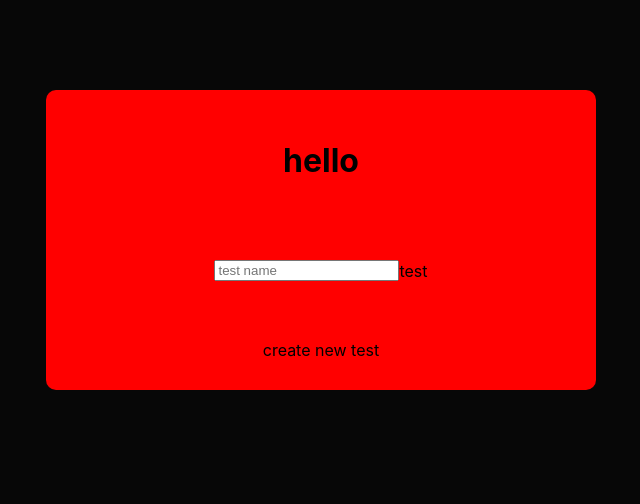
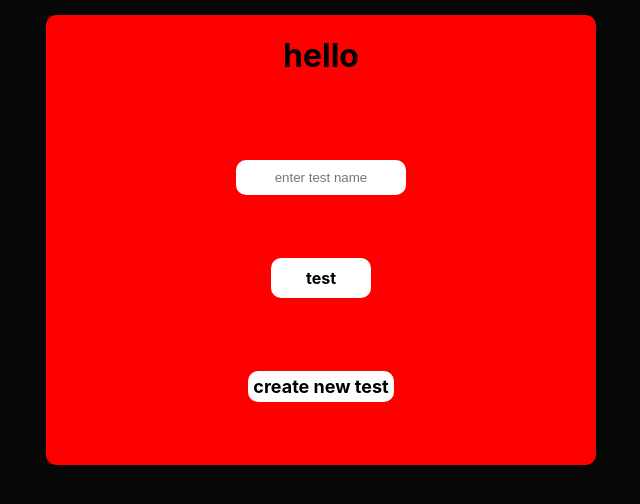
Before and after one commit to LiorAharon98/decibel-meter, a Next.js app: page /profile in a window 1280 px wide. Shown: the top 504 px of the page, without its empty margins (319-959 px from the left). Built offline with nearby package versions, Linux system fonts and the light colour scheme.

Commit message:
update10

```diff
--- a/components/decibel_analyzer/decibel_analyzer.module.css
+++ b/components/decibel_analyzer/decibel_analyzer.module.css
@@ -27,12 +27,13 @@
     color: black;
   }
   .container_profile {
+justify-content: space-between;
     flex-wrap: wrap;
     border-radius: 10px;
     display: flex;
-    flex-direction: row;
+    flex-direction: column;
     width: 43%;
-    height: 300px;
+    height: 450px;
     background-color: rgb(255, 0, 0);
     color: black;
   }
--- a/components/input/Input.js
+++ b/components/input/Input.js
@@ -1,6 +1,6 @@
 import React, { forwardRef } from "react";
 import styles from "./inp.module.css";
 const Input = forwardRef((props,ref) => {
-  return <input className={styles.inp} placeholder={props.placeHolder} ref={ref} />;
+  return <input  className={styles.inp} placeholder={props.placeHolder} ref={ref} />;
 });
 export default Input;
--- a/context/Data.js
+++ b/context/Data.js
@@ -28,6 +28,7 @@ const DataProvider = ({ children }) => {
   });
 
   const [lastMin, setLastMin] = useState({
+    date: "",
     current: [], // current state spectrum
     daily: [],
     avg: 0,
@@ -40,14 +41,15 @@ const DataProvider = ({ children }) => {
   const loop = user.timeLapse || 60;
   const currentSpec = Math.floor((10 * loop) / 100);
   const dbDiff = 35;
+  const localUrl = "http://localhost:3000/api/";
+  const herokuUrl = "https://decibel-meter.herokuapp.com/api/";
 
   useEffect(() => {
+    console.log(decibel)
     test();
   }, [decibel]);
 
-
   useEffect(() => {
-    console.log(user)
     if (user.timeLapse) sessionStorage.setItem("key", JSON.stringify(user));
   }, [user]);
 
@@ -55,7 +57,7 @@ const DataProvider = ({ children }) => {
     //while generating default
     let xdate = new Date().toString().substring(16, 21);
     const currentDecibelDate = user.decibelHistory.find((dbDate) => {
-      return dbDate.date == "22:21";
+      return dbDate.date == xdate;
     });
     if (decibel.decibelNumHistoryArr.length == loop) {
       decibel.decibelNumHistoryArr = [];
@@ -126,15 +128,13 @@ const DataProvider = ({ children }) => {
         let volumeSum = 0;
         for (const volume of volumes) volumeSum += volume;
         const averageVolume = volumeSum / volumes.length;
-        // analyser.getByteTimeDomainData(volumes);
         // Value range: 127 = analyser.maxDecibels - analyser.minDecibels;
         let decibelNum = (averageVolume * 100) / 127;
 
         let decibelNumNumber = decibelNum.toFixed(0);
-
-        lastMin.current.push(decibelNumNumber);
-        decibel.decibelNumHistoryArr.push(decibelNumNumber);
-        decibel.dbGraph.push(decibelNumNumber);
+        setLastMin((prev) => {
+          return { ...prev, current: [...prev.current, decibelNumNumber] };
+        });
 
         setDecibel((prev) => {
           return {
@@ -142,6 +142,7 @@ const DataProvider = ({ children }) => {
             currentDecibelNum: decibelNumNumber,
             maxDecibelNum: Math.max(decibelNumNumber, prev.maxDecibelNum),
             minDecibelNum: Math.min(decibelNumNumber, prev.minDecibelNum),
+            dbGraph: [...prev.dbGraph, decibelNumNumber],
             decibelNumHistoryArr: [...prev.decibelNumHistoryArr, decibelNumNumber],
           };
         });
@@ -181,13 +182,15 @@ const DataProvider = ({ children }) => {
           user.decibelHistory.length * 240 <= loop
         ) {
           //for first run ONLY
-          // console.log(alarmInMin)
-          lastMin.daily.push({
-            date: new Date().toString().substring(16, 21),
-            avg: lastMin.avg,
-            max: lastMin.max,
-            min: lastMin.min,
-            alarm: lastMin.alarm,
+          setLastMin((prev) => {
+            return {
+              ...prev,
+              date: new Date().toString().substring(16, 21),
+              avg: prev.avg,
+              max: prev.max,
+              min: prev.min,
+              alarm: prev.alarm,
+            };
           });
 
           lastMin.alarm = false;
@@ -195,7 +198,6 @@ const DataProvider = ({ children }) => {
 
         //Send to Data-Base\\ -- for first run ONLY!!!
         if (decibel.decibelNumHistoryArr.length % currentSpec == 0 && user.decibelHistory.length * 240 < loop) {
-          //every quarter of loop
           decibelHistoryBtn();
           console.log("added to Data-Base", lastMin.daily);
           lastMin.daily = []; //re-generate daily
@@ -215,7 +217,7 @@ const DataProvider = ({ children }) => {
     setUser(userFromDb);
   };
   const selectedUser = (createdUser) => {
-    const response = axios.post("https://decibel-meter.herokuapp.com/api/user2", createdUser).then((res) => {
+    const response = axios.post(`${localUrl}user2`, createdUser).then((res) => {
       return res.data;
     });
 
@@ -224,7 +226,7 @@ const DataProvider = ({ children }) => {
 
   const createDecibelHistory = (name, arr) => {
     const userToFetch = { name, arr };
-    const response = axios.put("https://decibel-meter.herokuapp.com/api/user2", userToFetch).then((res) => {
+    const response = axios.put(`${localUrl}user2`, userToFetch).then((res) => {
       return res.data;
     });
 
@@ -253,10 +255,12 @@ const DataProvider = ({ children }) => {
   };
   const fetchTestName = async (test) => {
     const testName = { name: user.name, testName: test };
-    const response = await axios.post("https://decibel-meter.herokuapp.com/api/user3", testName);
+    const response = await axios.post(`${localUrl}user3`, testName);
     setUser(response.data);
   };
   const value = {
+    localUrl,
+    herokuUrl,
     fetchTestName,
     chooseSelectedArr,
     isStart,
--- a/pages/api/user.js
+++ b/pages/api/user.js
@@ -6,6 +6,7 @@ const handler = async (req, res) => {
   );
 
   const addUser = async (data) => {
+    console.log(data)
     const findUser = await user.findOne({ name: data.name, password: data.password });
     if (findUser) return res.json(null);
     const createdUser = await user.create(data);
--- a/pages/api/user3.js
+++ b/pages/api/user3.js
@@ -5,16 +5,16 @@ const handler = async (req, res) => {
     "mongodb+srv://liors-database:lior.ah98@cluster0.iybrzvm.mongodb.net/decibel-meter?retryWrites=true&w=majority"
   );
 
-  const getTestName = async (value) => {
+  const testName = async (value) => {
     await user.findOneAndUpdate(
       { name: value.name },
-      { $push: { decibelHistory: { testName: { $each: { volume: 0, avg: 0, alarm: false, date: "" } } } } }
+      { $push: { decibelHistory: { [value.testName]: { $each: { volume: 0, avg: 0, alarm: false, date: "" } } } } }
     );
-    const response = user.find({ name: value.name });
+    const response = await user.findOne({ name: value.name });
     res.json(response);
   };
   if (req.method === "POST") {
-    getTestName(req.body);
+    testName(req.body);
   }
 };
 
--- a/pages/profile.js
+++ b/pages/profile.js
@@ -1,14 +1,19 @@
 import React, { useRef } from "react";
 import DecibelAnalyzer from "../components/decibel_analyzer/DecibelAnalyzer";
 import { useDataProvider } from "../context/Data";
-import Link from "next/link";
+import { useRouter } from "next/router";
+import Input from "../components/input/Input";
 import styles from "../styles/profile.module.css";
 const Profile = () => {
+  const router = useRouter()
   const { fetchTestName, user } = useDataProvider();
   const testRef = useRef();
 
-  const clickHandler = () => {
-    fetchTestName(testRef.current.value);
+  const clickHandler = (e) => {
+    const testInp = testRef.current.value;
+    if (!testInp) return alert("cannot be empty");
+    fetchTestName(testInp);
+    router.push(`/${user.name}`)
   };
 
   const userTestNames = user.decibelHistory.map((value) => {
@@ -19,13 +24,13 @@ const Profile = () => {
       <div className={styles.page_container}>
         <DecibelAnalyzer arr={user.decibelHistory} type="profile">
           <h1> hello {user.name}</h1>
-          <input type={"text"} placeholder="test name" ref={testRef} />
-          {userTestNames.map((value,index) => {
-            return <div key={index} >{value}</div>;
+          <Input placeHolder="enter test name" ref={testRef} />
+          {userTestNames.map((value, index) => {
+            return <div className={styles.test_tag} key={index}>{value}</div>;
           })}
-          <Link onClick={clickHandler} href={`${user.name}`}>
+          <div className={styles.create_test_btn} onClick={clickHandler} href={`${user.name}`}>
             create new test
-          </Link>
+          </div>
         </DecibelAnalyzer>
       </div>
     </>
--- a/pages/signup.js
+++ b/pages/signup.js
@@ -6,12 +6,14 @@ import axios from "axios";
 import styles from "../styles/sign_up.module.css";
 import SignCard from "../components/sign_card/SignCard";
 import { useRouter } from "next/router";
+import { useDataProvider } from "../context/Data";
 const SignUp = () => {
   const router = useRouter();
   const nameRef = useRef();
   const passwordRef = useRef();
   const timeLapseRef = useRef();
   const timeLapseTypeRef = useRef();
+  const {herokuUrl,localUrl} = useDataProvider()
 
   const addUser = async (e) => {
     e.preventDefault();
@@ -24,7 +26,7 @@ const SignUp = () => {
       decibelHistory: [],
       timeLapse: timeFinish,
     };
-    const response = await axios.post("https://decibel-meter.herokuapp.com/api/user", user);
+    const response = await axios.post(`${localUrl}user`, user);
 
     const checkUser = response.data;
     if (!checkUser) return alert("user already exist");
--- a/styles/profile.module.css
+++ b/styles/profile.module.css
@@ -4,3 +4,22 @@
     align-items: center;
     min-height: 60vh;
 }
+.create_test_btn{
+    margin-top: 10px;
+padding: 5px;
+font-size: 18px;
+font-weight: bold;
+background-color: white;
+border-radius: 10px;
+}
+.test_tag{
+    font-weight: bold;
+background-color: white;
+padding: 2px;
+border-radius: 10px;
+width: 100px;
+height: 40px;
+display: flex;
+justify-content: center;
+align-items: center;
+}
```
